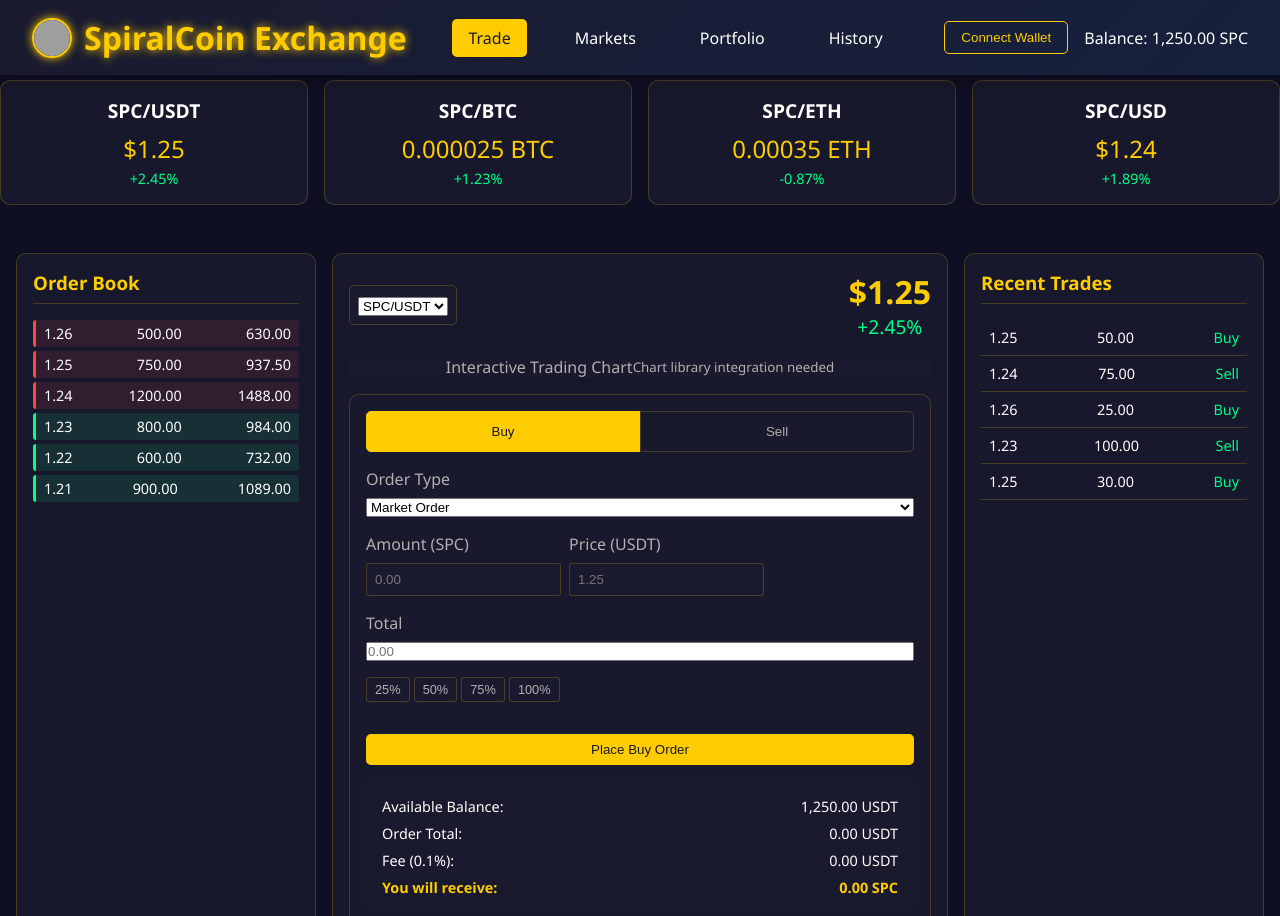
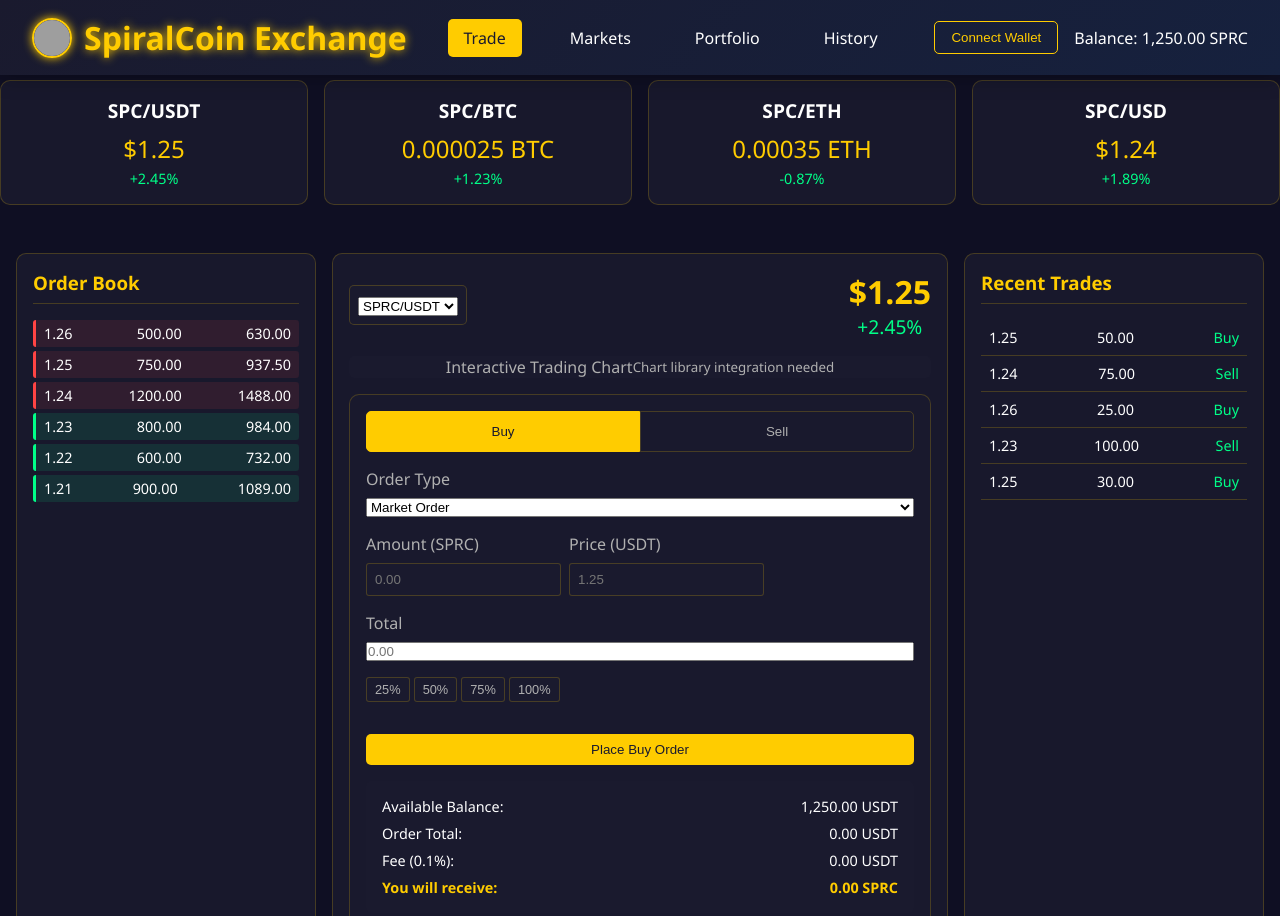
Before and after one commit to SpiralCoinOfficial/spiralcoin, a website: page trading_platform.html in a window 1280 px wide. Shown: the top 916 px of the page. Drawn offline with Linux system fonts and the light colour scheme; grey boxes are pictures that could not be loaded.

Commit message:
brand: update coin symbol to SPRC across platform and docs

```diff
--- a/trading_platform.html
+++ b/trading_platform.html
@@ -459,7 +459,7 @@
         <div class="user-menu">
             <button class="btn btn-secondary">Connect Wallet</button>
             <div class="user-info">
-                <span>Balance: 1,250.00 SPC</span>
+                <span>Balance: 1,250.00 SPRC</span>
             </div>
         </div>
     </header>
@@ -529,10 +529,10 @@
                 <div class="chart-header">
                     <div class="pair-selector">
                         <select>
-                            <option>SPC/USDT</option>
-                            <option>SPC/BTC</option>
-                            <option>SPC/ETH</option>
-                            <option>SPC/USD</option>
+                            <option>SPRC/USDT</option>
+                            <option>SPRC/BTC</option>
+                            <option>SPRC/ETH</option>
+                            <option>SPRC/USD</option>
                         </select>
                     </div>
                     <div class="price-display">
@@ -560,7 +560,7 @@
                         </div>
                         <div class="form-row">
                             <div class="form-group">
-                                <label>Amount (SPC)</label>
+                                <label>Amount (SPRC)</label>
                                 <input type="number" placeholder="0.00">
                             </div>
                             <div class="form-group">
@@ -595,7 +595,7 @@
                         </div>
                         <div class="summary-row">
                             <span>You will receive:</span>
-                            <span>0.00 SPC</span>
+                            <span>0.00 SPRC</span>
                         </div>
                     </div>
                 </div>
```
Also changed, not shown: EXCHANGE_LISTING_GUIDE.md (+2 -2 lines), 1 other file.
